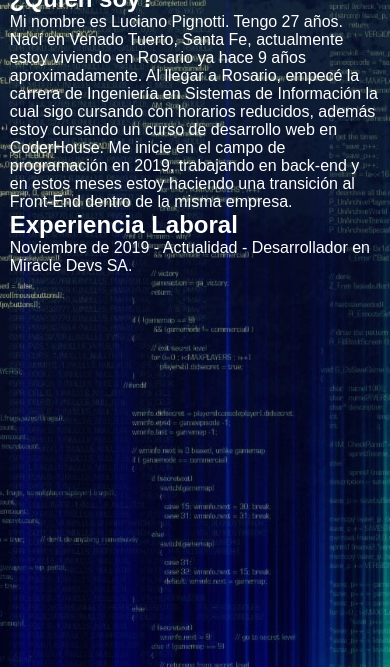
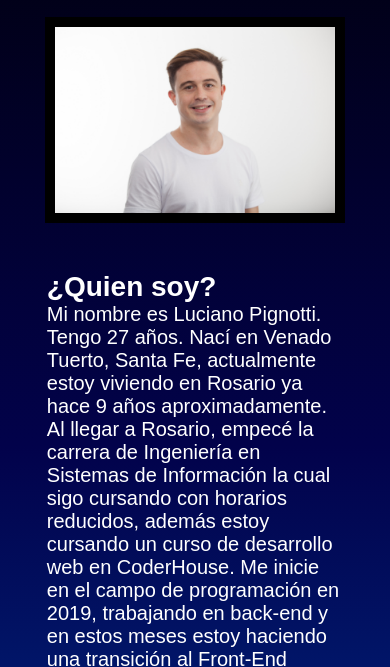
Before and after one commit to pignottiluciano/Portfolio, a plain HTML site: page pages/sobre-mi.html in a window 390 px wide. Shown: the part 103-770 px from the top of the page. Drawn offline with Linux system fonts and the light colour scheme; a web font is replaced by a local one.

Commit message:
added style in sobre-mi.html

```diff
--- a/css/style.css
+++ b/css/style.css
@@ -279,7 +279,7 @@ main .main-gallery {
 .form-contact input {
     height: 2.5rem;
     text-indent: 1em;
-    border: .5px solid #149cc567;
+    border: .5px solid #00000067;
 }
 
 .form-contact form input,
@@ -290,11 +290,53 @@ main .main-gallery {
 .form-contact form textarea {
     height: 6rem;
     padding: 1em;
-    border: .5px solid #149cc567;
+    border: .5px solid #00000067;
 }
 
 .form-contact form .full {
     grid-column: 1 / 3;
+}
+
+/* Sobre Mi */
+.main-about-me{
+    display: flex;
+    flex-direction: column;
+    align-items: center;
+}
+.main-about-me div{
+    display: flex;
+    max-width: 1200px;
+}
+.section-img-abount-me{
+    width: 50%;
+    align-items: center;
+}
+.section-img-abount-me img{
+    /* margin: 10px; */
+    border-color: #000;
+    display: block;
+    max-width: 100%;
+    width: 95%;
+    height: auto;
+    margin: 2rem auto;
+
+
+    border: 10px solid #000;
+}
+.section-about-me{
+    display: flex;
+    margin: 1rem;
+    margin-left: 1rem;
+    flex-direction: column;
+    justify-content: space-evenly;
+    width: 50%;
+}
+.section-about-me h2{
+font-size: 1.75rem;
+}
+
+.section-about-me p{
+    font-size: 1.25rem;
 }
 
 /* buttons */
@@ -372,7 +414,6 @@ footer {
 .footer-nav-img {
     height: 5vh;
 }
-
 
 
 @media (max-width:768px) {
@@ -478,6 +519,18 @@ footer {
         grid-row: 2/3;
     }
 
+    /* Sobre Mi */
+    .main-about-me div{
+        flex-direction: column;
+        align-items: center;
+    }
+    .section-img-abount-me{
+        width: 85%;
+    }
+    .section-about-me{
+        width: 80%;
+    }
+
     /* footer */
 
     footer {
@@ -501,6 +554,25 @@ footer {
 
     .footer-nav ul li {
         margin: 10px;
+    }
+    /* button */
+    .btn-circular:hover {
+        color: white;
+        background: rgb(6, 0, 34);
+    }
+
+
+    .btn-send:hover {
+        color: white;
+        background: rgb(0, 65, 9);
+    }
+    .btn-reset:hover {
+        color: white;
+        background: rgb(65, 0, 0);
+    }
+
+    .btn-circular:active {
+        box-shadow: inset 0 0 20px white;
     }
 
 }
@@ -539,6 +611,4 @@ footer {
     .container-img .box-img img {
         height: 200px;
     }
-
-
 }
--- a/pages/sobre-mi.html
+++ b/pages/sobre-mi.html
@@ -11,7 +11,7 @@
 		<link rel="shortcut icon" href="../assents/images/logo.ico" />
 		<title>Sobre Mi</title>
 	</head>
-	<body class="container hero">
+	<body class="container hero-color">
 		<header class="">
 			<nav class="nav" id="nav">
 				<a href="../index.html" class="nav-logo">
@@ -47,8 +47,9 @@
 		</header>
 		<main class="main-about-me">
 			<h1>SOBRE MI</h1>
+			<div>
 				<section class="section-img-abount-me">
-
+					<img src="../assets/images/Luciano.jpeg" alt="">
 				</section>
 				<section class="section-about-me">
 					<h2>¿Quien soy?</h2>
@@ -61,6 +62,7 @@
 					<h2>Experiencia Laboral</h2>
 					<p>Noviembre de 2019 - Actualidad - Desarrollador en Miracle Devs SA.</p>
 				</section>
+			</div>
 		</main>
 		<footer>
 			<div class="footer-contact">contacto: <a>contacto@lucianopignotti.com</a></div>
```
Also changed, not shown: assets/images/Luciano.jpeg (added). Lines whose indentation alone changed are shown as unchanged.
